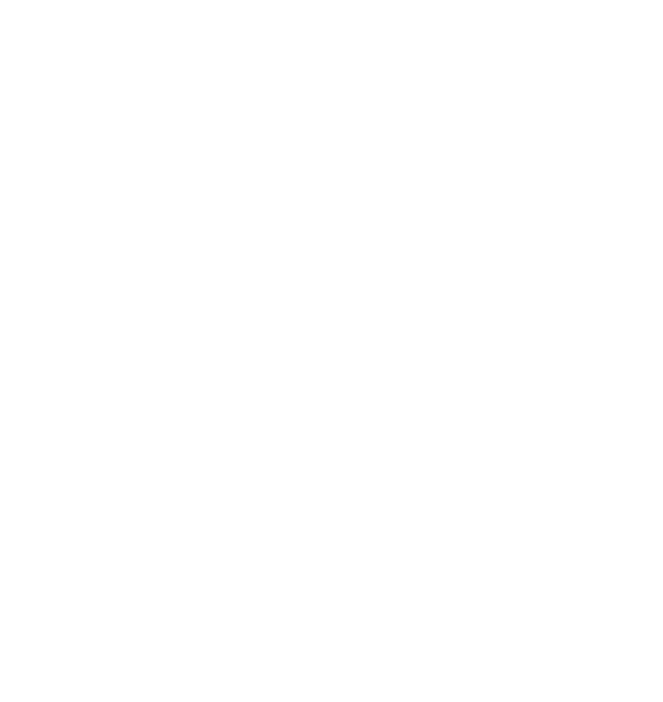
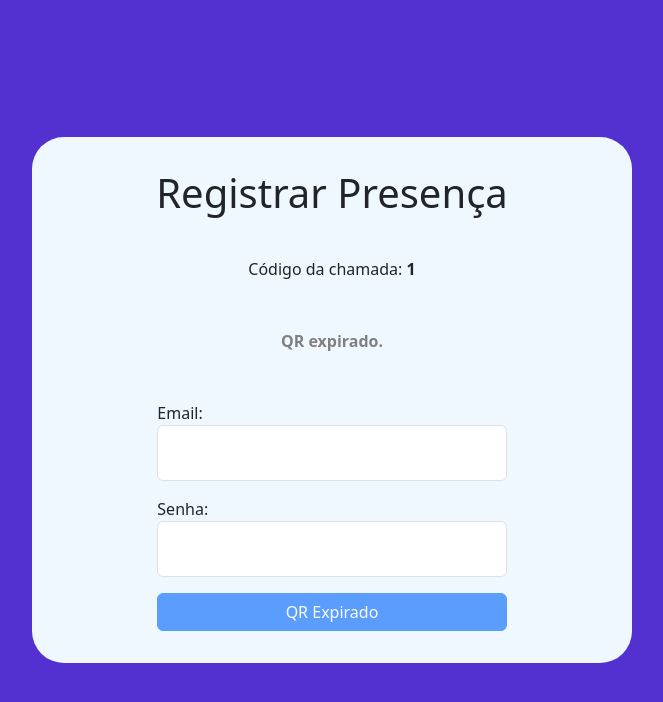
Before and after one commit to OtavioMR/ChamadaUSP-WEB, a React (Create React App) app in the folder chamadaweb/: page /aluno/presenca/registrar/1/1 in a window 1280 px wide. Before the commit this address had no page. Shown: the top 702 px of the page, without its empty margins (308-971 px from the left). Built offline with nearby package versions, Linux system fonts and the light colour scheme.

Commit message:
att qrcode e expiracao

```diff
--- a/chamadaweb/src/pages/Auth/LoginAluno/loginAluno.tsx
+++ b/chamadaweb/src/pages/Auth/LoginAluno/loginAluno.tsx
@@ -1,99 +1,176 @@
 import "../../../../src/css/login.css";
-import { use, useState } from "react";
+import { useState, useEffect } from "react";
 import api from "../../../services/api";
-import { useNavigate } from "react-router-dom";
+import { useNavigate, useParams, useSearchParams } from "react-router-dom";
 
 export default function LoginAluno() {
 
+    const { codigoChamada, codigoJanela } = useParams<{
+        codigoChamada: string;
+        codigoJanela: string;
+    }>();
+
+    const [searchParams] = useSearchParams();
     const navigate = useNavigate();
-    function irParaCadastro() {
-        navigate('/cadastro-aluno');
-    }
 
     const [emailUSP, setEmail] = useState("");
     const [senha, setSenha] = useState("");
+    const [carregando, setCarregando] = useState(false);
+    const [tempoRestante, setTempoRestante] = useState<number>(0);
 
+    const expira = searchParams.get("expira");
+
+    /**
+     * 🔥 Contador regressivo do QR
+     */
+    useEffect(() => {
+
+        if (!expira) {
+            setTempoRestante(0);
+            return;
+        }
+
+        const dataExpiracao = Number(expira);
+
+        const calcularTempo = () => {
+            const diferenca = Math.floor(
+                (dataExpiracao - Date.now()) / 1000
+            );
+            return diferenca > 0 ? diferenca : 0;
+        };
+
+        // Valor inicial imediato
+        setTempoRestante(calcularTempo());
+
+        const intervalo = setInterval(() => {
+            const restante = calcularTempo();
+            setTempoRestante(restante);
+
+            if (restante <= 0) {
+                clearInterval(intervalo);
+            }
+        }, 1000);
+
+        return () => clearInterval(intervalo);
+
+    }, [expira]);
+
+    /**
+     * 🔐 Login + Registro
+     */
     async function handleLogin() {
+
+        if (!codigoChamada || !codigoJanela) {
+            alert("QR inválido.");
+            return;
+        }
+
+        if (tempoRestante === 0) {
+            alert("QR expirado.");
+            return;
+        }
+
         try {
+
             const response = await api.post("/auth/aluno/login", {
                 emailUSP,
-                senha
+                senha,
             });
 
             const token = response.data.access_token;
             localStorage.setItem("token", token);
 
-            console.log("Logado!", response.data);
-            alert("Login realizado!");
+            await api.post(
+                "/presenca/marcar-presenca",
+                { codigoChamada, codigoJanela },
+                { headers: { Authorization: `Bearer ${token}` } }
+            );
 
-            navigate("")
-            setEmail("");
-            setSenha("");
-        } catch (error: any) {
-            console.error(error);
-            alert("Credenciais inválidas!");
+            alert("Presença registrada com sucesso!");
+
+        } catch {
+            alert("Erro ao registrar presença.");
         }
     }
 
+    const minutos = Math.floor(tempoRestante / 60);
+    const segundos = (tempoRestante % 60)
+        .toString()
+        .padStart(2, "0");
 
     return (
         <div className="center-box">
             <div className="formLogin col-md-12">
-
                 <div className="row justify-content-center">
 
-                    <div className="col-md-12">
-                        <button className="btn btn-light d-flex align-items-center gap-2 cadastrar w-100"
-                            onClick={irParaCadastro}>
-                            <i className="bi bi-arrow-left-square fs-3 icon-normal"></i>
-                            <i className="bi bi-arrow-left-square-fill fs-3 icon-hover"></i>
-                            <span>Cadastrar-se</span>
-
-                        </button>
+                    <div className="col-md-12 titulo">
+                        <h1>Registrar Presença</h1>
                     </div>
 
 
                     <div className="col-md-12 titulo">
-                        <h1>Login</h1>
+                        <p>
+                            Código da chamada: <strong>{codigoChamada}</strong>
+                        </p>
                     </div>
 
 
+
+                    <div className="col-md-12 titulo">
+                        {tempoRestante > 0 ? (
+                            <p style={{
+                                color: "#d9534f",
+                                fontWeight: "bold",
+                                fontSize: "18px"
+                            }}>
+                                QR expira em {minutos}:{segundos}
+                            </p>
+                        ) : (
+                            <p style={{
+                                color: "gray",
+                                fontWeight: "bold"
+                            }}>
+                                QR expirado.
+                            </p>
+                        )}
+                    </div>
+
                     <div className="col-md-8 mb-3 text-start">
-                        <label className="form-label">Email:</label>
+                        <label>Email:</label>
                         <input
                             type="email"
                             className="form-control"
-                            placeholder="Insira seu email"
                             value={emailUSP}
                             onChange={(e) => setEmail(e.target.value)}
                         />
                     </div>
 
                     <div className="col-md-8 mb-3 text-start">
-                        <label className="form-label">Senha:</label>
+                        <label>Senha:</label>
                         <input
                             type="password"
                             className="form-control"
-                            placeholder="Insira sua senha"
                             value={senha}
                             onChange={(e) => setSenha(e.target.value)}
                         />
                     </div>
 
-                    <div className="col-md-8 mt-3">
-                        <button className="btn btn-primary w-100" type="submit" onClick={handleLogin}>Entrar</button>
-                    </div>
-
-                    <div className="col-md-8 mt-2 text-center">
-                        <a href="">Esqueci minha senha</a>
+                    <div className="col-md-8">
+                        <button
+                            className="btn btn-primary w-100"
+                            onClick={handleLogin}
+                            disabled={carregando || tempoRestante === 0}
+                        >
+                            {carregando
+                                ? "Registrando..."
+                                : tempoRestante === 0
+                                    ? "QR Expirado"
+                                    : "Registrar"}
+                        </button>
                     </div>
 
                 </div>
-
             </div>
-
-
-
         </div>
     );
 }
--- a/chamadaweb/src/pages/Professor/gerarQRCode.tsx
+++ b/chamadaweb/src/pages/Professor/gerarQRCode.tsx
@@ -2,7 +2,7 @@ import Sidebar from "../../components/Sidebar";
 import { useState, useEffect } from "react";
 import { useNavigate } from "react-router-dom";
 import { FaQrcode } from "react-icons/fa";
-import QRCode from "react-qr-code";  // Ótima escolha!
+import QRCode from "react-qr-code";
 import api from "../../services/api";
 
 export function GerarQRCode() {
@@ -12,22 +12,21 @@ export function GerarQRCode() {
 
     const [turmas, setTurmas] = useState<any[]>([]);
     const [turmaSelecionada, setTurmaSelecionada] = useState("");
+    const [chamadaAtiva, setChamadaAtiva] = useState<any>(null);
 
-    // Novo estado: guarda TODA a resposta do backend
-    const [chamadaAtiva, setChamadaAtiva] = useState<any>(null);
+    const [tempoRestante, setTempoRestante] = useState<number>(0);
 
     const handleMenuSelect = (menu: string) => {
         setActiveMenu(menu);
         if (menu === "conta") navigate("/conta-professor");
         if (menu === "geral") navigate("/geral-professor");
-         if(menu === 'chamadas') navigate("/chamadas-professor")
+        if (menu === "chamadas") navigate("/chamadas-professor");
     };
 
     const handleSidebarToggle = (collapsed: boolean) => {
         setSidebarCollapsed(collapsed);
     };
 
-    // Verifica se já existe chamada aberta para a turma
     const buscarChamadaAberta = async () => {
         if (!turmaSelecionada) {
             alert("Escolhe uma turma primeiro.");
@@ -35,50 +34,70 @@ export function GerarQRCode() {
         }
 
         try {
-            console.log("Gerando QR para turma:", turmaSelecionada); // debug
-            const token = localStorage.getItem('token');
-            const res = await api.post("/qr-code/gerar",
-                { codigoTurma: turmaSelecionada },  // body correto
+            const token = localStorage.getItem("token");
+
+            const res = await api.post(
+                "/qr-code/gerar",
+                { codigoTurma: turmaSelecionada },
                 { headers: { Authorization: `Bearer ${token}` } }
             );
 
             setChamadaAtiva(res.data);
-            alert(res.data.mensagem); // vai dizer se criou nova ou reutilizou
+            alert(res.data.mensagem);
 
         } catch (error: any) {
-            console.error("Erro ao gerar QR:", error.response);
-
-            if (error.response?.status === 401) {
-                // opcional: navigate("/login");
-            } else {
-                alert(error.response?.data?.mensagem || error.response?.data?.message || "Erro ao gerar QR Code");
-            }
+            alert(
+                error.response?.data?.mensagem ||
+                error.response?.data?.message ||
+                "Erro ao gerar QR Code"
+            );
         }
     };
 
-    const gerarQRCode = async (codigo: string) => {
-        try {
-            const token = localStorage.getItem('token');
-            const res = await api.post("/qr-code/gerar", { codigoTurma: codigo }, {
-                headers: { Authorization: `Bearer ${token}` },
-            });
+    /**
+     * 🔥 Contador regressivo do professor
+     */
+    useEffect(() => {
+        if (!chamadaAtiva?.expiraEm) {
+            setTempoRestante(0);
+            return;
+        }
 
-            alert(res.data.mensagem);
-            setChamadaAtiva(res.data);  // Guarda tudo: link, código, turma, etc.
+        const dataExpiracao = new Date(
+            chamadaAtiva.expiraEm
+        ).getTime();
 
-            console.log("Chamada criada:", res.data.codigoChamada);
-        } finally {
+        const calcular = () => {
+            const diferenca = Math.floor(
+                (dataExpiracao - Date.now()) / 1000
+            );
+            return diferenca > 0 ? diferenca : 0;
+        };
 
-        }
-    };
+        setTempoRestante(calcular());
+
+        const intervalo = setInterval(() => {
+            const restante = calcular();
+            setTempoRestante(restante);
+
+            if (restante <= 0) {
+                clearInterval(intervalo);
+            }
+        }, 1000);
+
+        return () => clearInterval(intervalo);
+
+    }, [chamadaAtiva]);
 
     useEffect(() => {
         const buscarTurmas = async () => {
-            const token = localStorage.getItem('token');
+            const token = localStorage.getItem("token");
+
             try {
                 const res = await api.get("/turma/ver-turmas", {
-                    headers: { Authorization: `Bearer ${token}` }
+                    headers: { Authorization: `Bearer ${token}` },
                 });
+
                 setTurmas(res.data.turmas || []);
             } catch (error) {
                 console.error("Erro ao buscar turmas:", error);
@@ -97,10 +116,13 @@ export function GerarQRCode() {
             />
 
             <div className="container-fluid px-5 pt-5">
-                <h2 className="text-center fw-bold mb-5 text-dark">Gerar Chamada com QR Code</h2>
+                <h2 className="text-center fw-bold mb-5 text-dark">
+                    Gerar Chamada com QR Code
+                </h2>
 
                 <div className="row justify-content-center">
                     <div className="col-md-6">
+
                         <div className="card shadow p-4 text-center">
                             <h5 className="fw-bold mb-3">
                                 <FaQrcode className="me-2" />
@@ -110,11 +132,18 @@ export function GerarQRCode() {
                             <select
                                 className="form-select mb-4"
                                 value={turmaSelecionada}
-                                onChange={(e) => setTurmaSelecionada(e.target.value)}
+                                onChange={(e) =>
+                                    setTurmaSelecionada(e.target.value)
+                                }
                             >
-                                <option value="">Selecione uma turma</option>
+                                <option value="">
+                                    Selecione uma turma
+                                </option>
                                 {turmas.map((turma) => (
-                                    <option key={turma.codigo} value={turma.codigo}>
+                                    <option
+                                        key={turma.codigo}
+                                        value={turma.codigo}
+                                    >
                                         {turma.nomeCurso} - {turma.codigo}
                                     </option>
                                 ))}
@@ -128,12 +157,37 @@ export function GerarQRCode() {
                             </button>
                         </div>
 
-                        {/* Exibe QR Code se houver chamada ativa (nova ou já existente) */}
                         {chamadaAtiva && (
                             <div className="card shadow mt-5 p-4 text-center">
-                                <h5 className="fw-bold mb-4">
+                                <h5 className="fw-bold mb-2">
                                     QR Code da chamada - Turma {chamadaAtiva.turma}
                                 </h5>
+
+                                {/* 🔥 Contador */}
+                                {tempoRestante > 0 ? (
+                                    <p
+                                        style={{
+                                            color: "#d9534f",
+                                            fontWeight: "bold",
+                                            fontSize: "18px",
+                                        }}
+                                    >
+                                        Expira em{" "}
+                                        {Math.floor(tempoRestante / 60)}:
+                                        {(tempoRestante % 60)
+                                            .toString()
+                                            .padStart(2, "0")}
+                                    </p>
+                                ) : (
+                                    <p
+                                        style={{
+                                            color: "gray",
+                                            fontWeight: "bold",
+                                        }}
+                                    >
+                                        QR expirado.
+                                    </p>
+                                )}
 
                                 <div className="d-flex justify-content-center mb-4">
                                     <QRCode
@@ -142,18 +196,19 @@ export function GerarQRCode() {
                                         level="H"
                                         bgColor="#FFFFFF"
                                         fgColor="#000000"
-                                    // Removido: includeMargin não existe nessa lib
                                     />
                                 </div>
 
-                                <div className="text-start px-4">
-                                    <p><strong>Código da chamada:</strong> {chamadaAtiva.codigoChamada}</p>
-                                    <p className="text-muted small">
-                                        {chamadaAtiva.descricao || "Alunos só precisam escanear isso pra registrar presença"}
+                                <div className="text-start px-4 titulo">
+                                    <p>
+                                        <strong>Código da chamada:{" "}
+                                        {chamadaAtiva.codigoChamada}
+                                        </strong>
                                     </p>
                                 </div>
                             </div>
                         )}
+
                     </div>
                 </div>
             </div>
--- a/chamadaweb/src/routes/AppRoutes.tsx
+++ b/chamadaweb/src/routes/AppRoutes.tsx
@@ -17,7 +17,7 @@ export default function AppRoutes() {
         <BrowserRouter>
             <Routes>
                 <Route path="/login-professor" element={<LoginProfessor />} />
-                <Route path="/login-aluno" element={<LoginAluno />} />
+                {/* <Route path="/login-aluno" element={<LoginAluno />} /> */}
                 <Route path="/cadastro-aluno" element={<CadastroAluno />} />
                 <Route path="/cadastro-professor" element={<CadastroProfessor />} />
                 <Route path="/geral-professor" element={<InicioProfessor />} />
@@ -27,7 +27,8 @@ export default function AppRoutes() {
                 <Route path="/gerar-qrcode" element={< GerarQRCode />} />
                 <Route path="/chamadas-professor" element={< ChamadasProfessor />} />
                 {/* Rota dinâmica com parâmetro :codigoChamada */}
-                <Route path="/aluno/presenca/registrar/:codigoChamada" element={<RegistrarPresenca />} />
+                {/* <Route path="/aluno/presenca/registrar/:codigoChamada" element={<RegistrarPresenca />} /> */}
+                <Route path="/aluno/presenca/registrar/:codigoChamada/:codigoJanela"element={<LoginAluno />}/>
                 <Route path="/professor/presenca/listar/:codigo" element={<Presencas />} />
             </Routes>
         </BrowserRouter>
```
